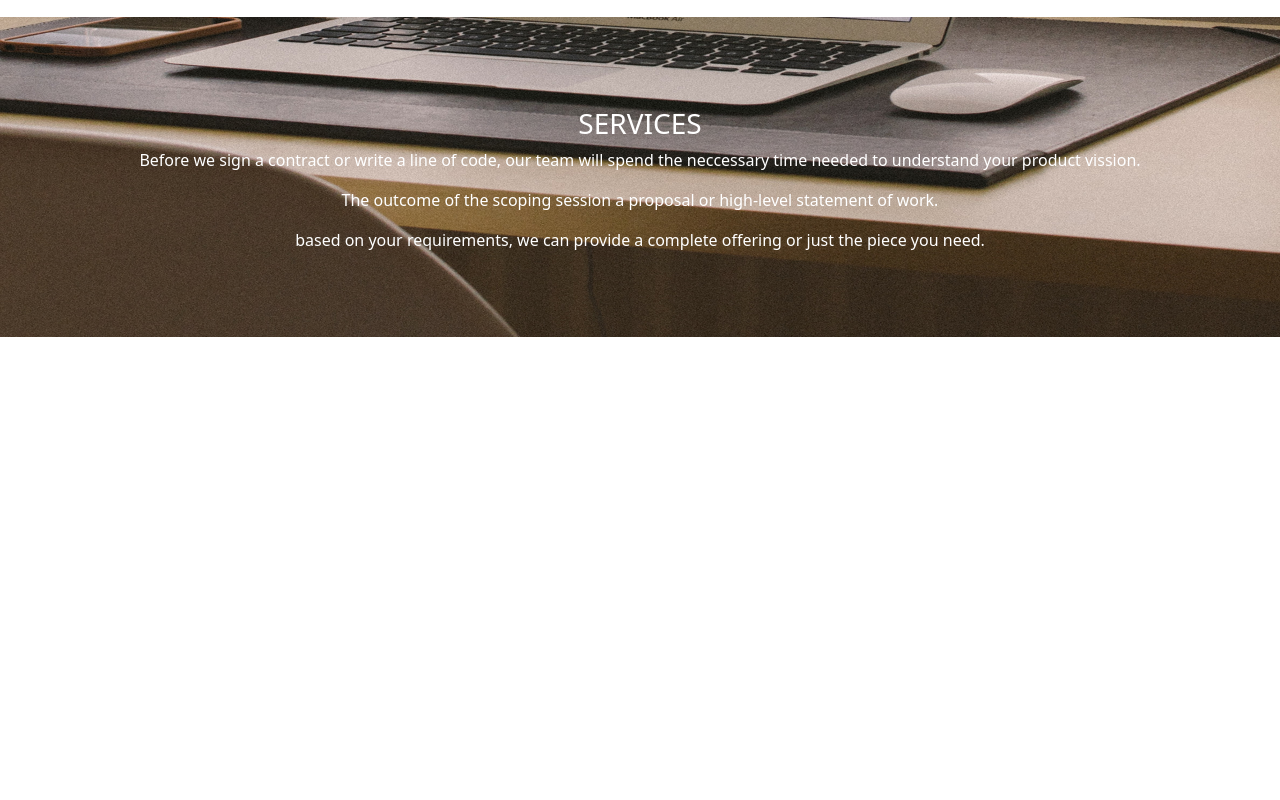
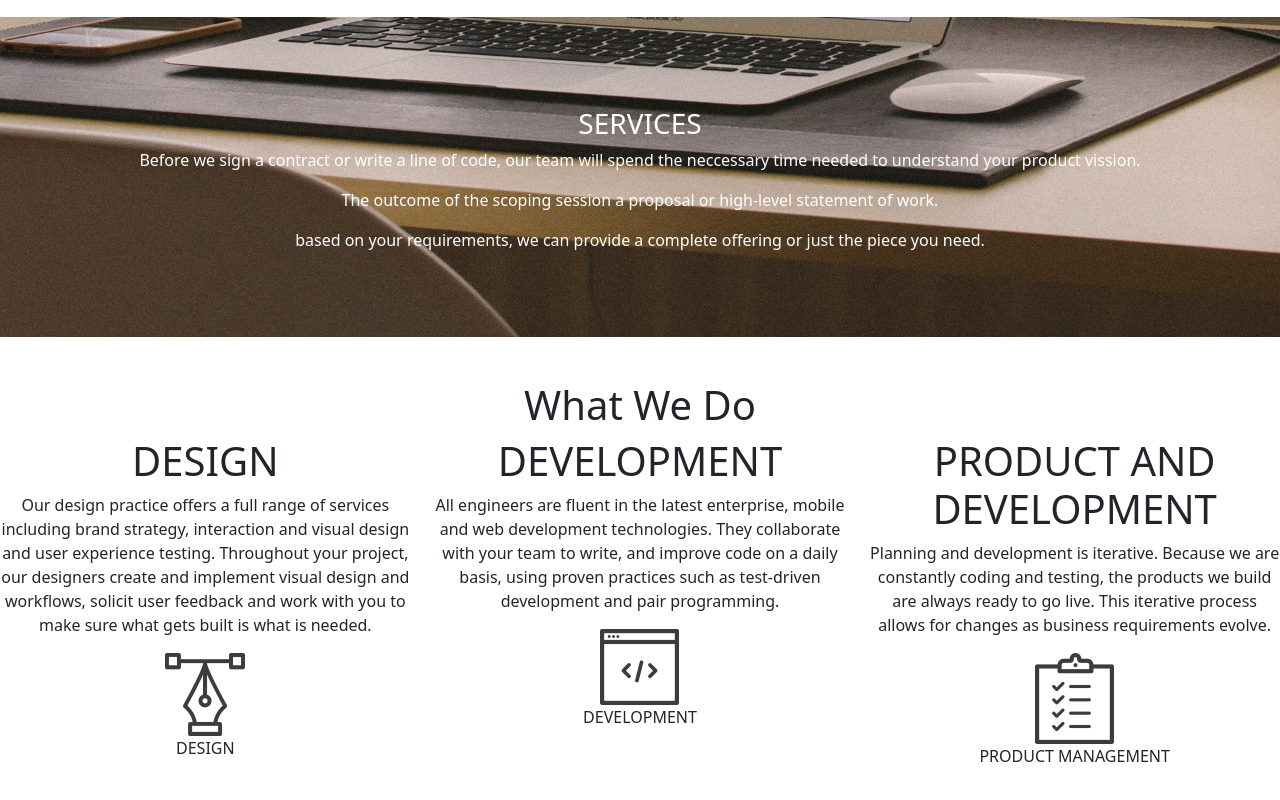
Before and after one commit to Gagan989/Delani-Studio, a plain HTML site: page index.html in a window 1280 px wide. Shown: the part 1089-1889 px from the top of the page. Before the commit the page ends 1446 px from the top, so only its background shows below. Drawn offline with Linux system fonts and the light colour scheme.

Commit message:
Add contents of what we do

```diff
--- a/index.html
+++ b/index.html
@@ -58,9 +58,58 @@
 </br>
 </section>
 
+<br>
+
 <!-- what we do section -->
 <section id="whatwedo">
+    <div class= "whatwedo">
+        <h1>What We Do</h1>
+        <div class="row  whatwedo">
+          <!-- design -->
+          <div class="col-md-4">
+            <div id="designs">
+              <h1>DESIGN</h1>
+              <p>Our design practice offers a full range of services including brand strategy, interaction and visual design and user experience testing.
+                  Throughout your project, our designers create and implement visual design and workflows, solicit user feedback and work with you to make sure what gets built is what is needed.
+              </p>
+            </div>
 
+            <figure id = "design">
+              <img src="assets/services_icons/design_icon.png" alt="Design" >
+              <figcaption>DESIGN</figcaption>
+            </figure>
+          </div>
+
+         <!--Development  -->
+         <div class="col-md-4">
+          <div id="development">
+            <h1>DEVELOPMENT</h1>
+            <p>All engineers are fluent in the latest enterprise, mobile and web development technologies.
+              They collaborate with your team to write, and improve code on a daily basis, using proven practices such as test-driven development and pair programming.</p>
+          </div>
+          <figure id="dev">
+            <img src="assets/services_icons/dev_icon.png" alt="development" >
+            <figcaption>DEVELOPMENT</figcaption>
+          </figure>
+        </div>
+
+        <!-- Product -->
+        <div class="col-md-4">
+          <div id="productmanagement">
+            <h1>PRODUCT AND DEVELOPMENT</h1>
+            <p>Planning and development is iterative. Because we are constantly coding and testing, the products we build are always ready to go live.
+             This iterative process allows for changes as business requirements evolve.</p>
+          </div>
+          <figure id = "product">
+            <img src="assets/services_icons/product_icon.png" alt="product" >
+            <figcaption>PRODUCT MANAGEMENT</figcaption>
+          </figure>
+        </div>
+
+        </div>
+
+      </div>
+</br>
 </section>
 
 <!-- portfolio section   -->
```
